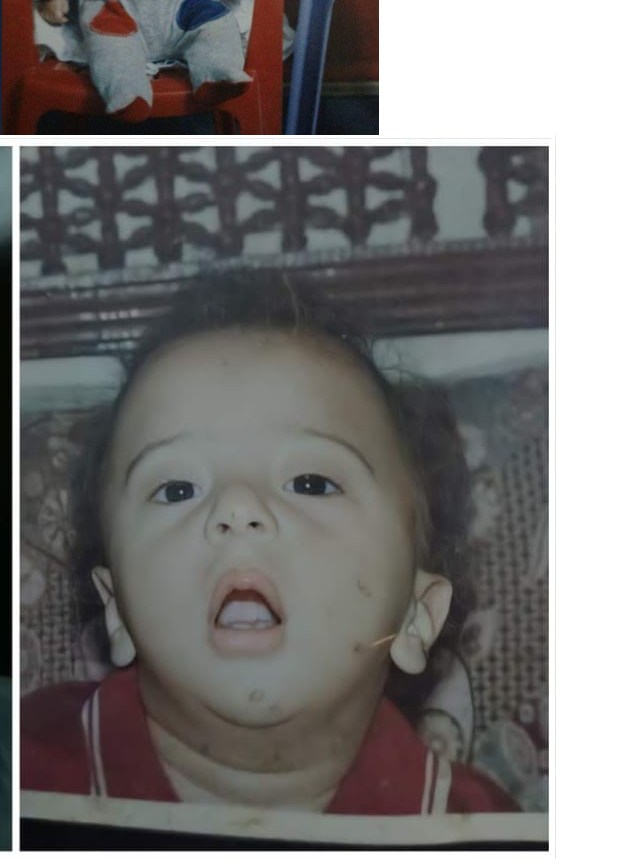
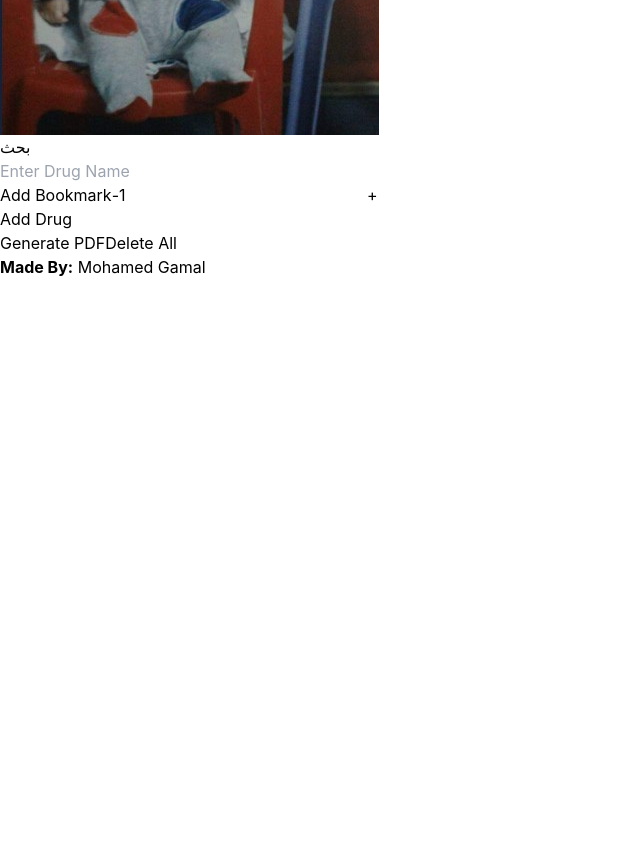
Before and after one commit to medoogamal/pharmacy-momen-, a Vue app: page / in a window 1280 px wide. Shown: the part 2340-3201 px from the top of the page, without its empty margins (0-640 px from the left). After the commit the page ends 2619 px from the top, so only its background shows below. Built offline with nearby package versions, Linux system fonts and the light colour scheme.

Commit message:
Update App.vue

```diff
--- a/src/App.vue
+++ b/src/App.vue
@@ -16,7 +16,6 @@
         <h1 class="text-white text-lg font-bold">Kitchen Girl</h1>
         <img src="/nada.jpg" class="w-[60px]  rounded-full" alt="">
         <img src="/r.jpg" class="w-[60px]  rounded-full" alt="">
-        <img src="/h.jpg" class="w-[60px]  rounded-full" alt="">
       </div>
     </div>
 
```
